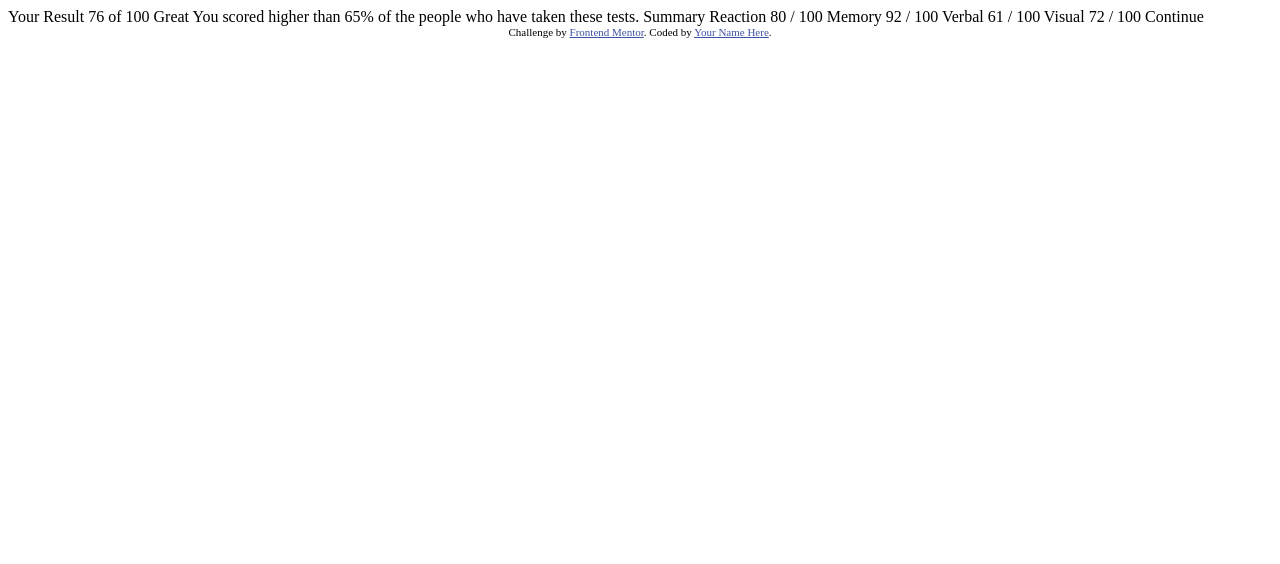
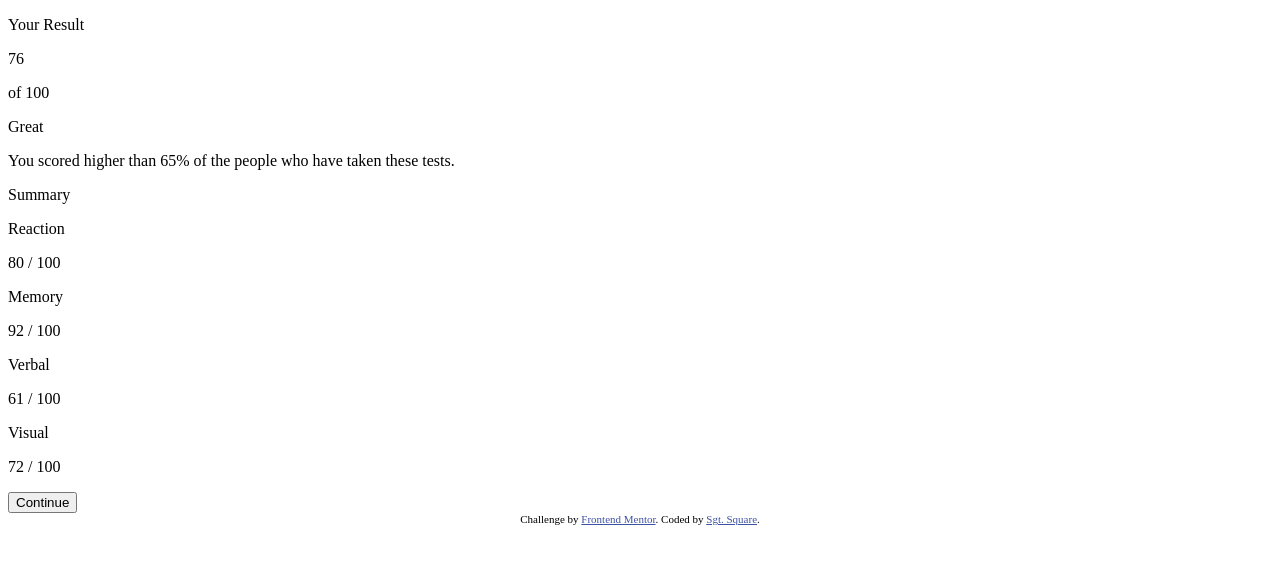
Before and after one commit to NaolB02/results-summary-component_frontend-mentor, a plain HTML site: page index.html in a window 1280 px wide. Drawn offline with Linux system fonts and the light colour scheme.

Commit message:
html structure roughly done

```diff
--- a/index.html
+++ b/index.html
@@ -1,47 +1,73 @@
 <!DOCTYPE html>
 <html lang="en">
   <head>
-  <meta charset="UTF-8">
-  <meta name="viewport" content="width=device-width, initial-scale=1.0"> <!-- displays site properly based on user's device -->
+    <meta charset="UTF-8" />
+    <meta name="viewport" content="width=device-width, initial-scale=1.0" />
+    <!-- displays site properly based on user's device -->
 
-  <link rel="icon" type="image/png" sizes="32x32" href="./assets/images/favicon-32x32.png">
+    <link
+      rel="icon"
+      type="image/png"
+      sizes="32x32"
+      href="./assets/images/favicon-32x32.png"
+    />
 
-  <title>Frontend Mentor | Results summary component</title>
+    <title>Results Summary Component</title>
 
     <!-- Feel free to remove these styles or customise in your own stylesheet 👍 -->
     <style>
-    .attribution { font-size: 11px; text-align: center; }
-    .attribution a { color: hsl(228, 45%, 44%); }
+      .attribution {
+        font-size: 11px;
+        text-align: center;
+      }
+      .attribution a {
+        color: hsl(228, 45%, 44%);
+      }
     </style>
   </head>
   <body>
-
-  Your Result
-  76
-  of 100
-
-  Great
+    <div class="main">
+      <div class="card result">
+        <p class="result__title">Your Result</p>
+        <div>
+          <p class="result__value">76</p>
+          <p class="result__total">of 100</p>
+        </div>
+        <div class="message">
+          <p class="message__title">Great</p>
+          <p class="message__body">
             You scored higher than 65% of the people who have taken these tests.
-
-  Summary
-
-  Reaction
-  80 / 100
-
-  Memory
-  92 / 100
-
-  Verbal
-  61 / 100
-
-  Visual
-  72 / 100
-
-  Continue
-
+          </p>
+        </div>
+      </div>
+      <div class="card summary">
+        <p class="summary__title">Summary</p>
+        <div class="summary__body">
+          <div>
+            <p>Reaction</p>
+            <p>80 / 100</p>
+          </div>
+          <div>
+            <p>Memory</p>
+            <p>92 / 100</p>
+          </div>
+          <div>
+            <p>Verbal</p>
+            <p>61 / 100</p>
+          </div>
+          <div>
+            <p>Visual</p>
+            <p>72 / 100</p>
+          </div>
+        </div>
+        <button>Continue</button>
+      </div>
+    </div>
     <div class="attribution">
-    Challenge by <a href="https://www.frontendmentor.io?ref=challenge" target="_blank">Frontend Mentor</a>.
-    Coded by <a href="#">Your Name Here</a>.
+      Challenge by
+      <a href="https://www.frontendmentor.io?ref=challenge" target="_blank"
+        >Frontend Mentor</a
+      >. Coded by <a href="#">Sgt. Square</a>.
     </div>
   </body>
 </html>
```
Lines whose indentation alone changed are shown as unchanged.
